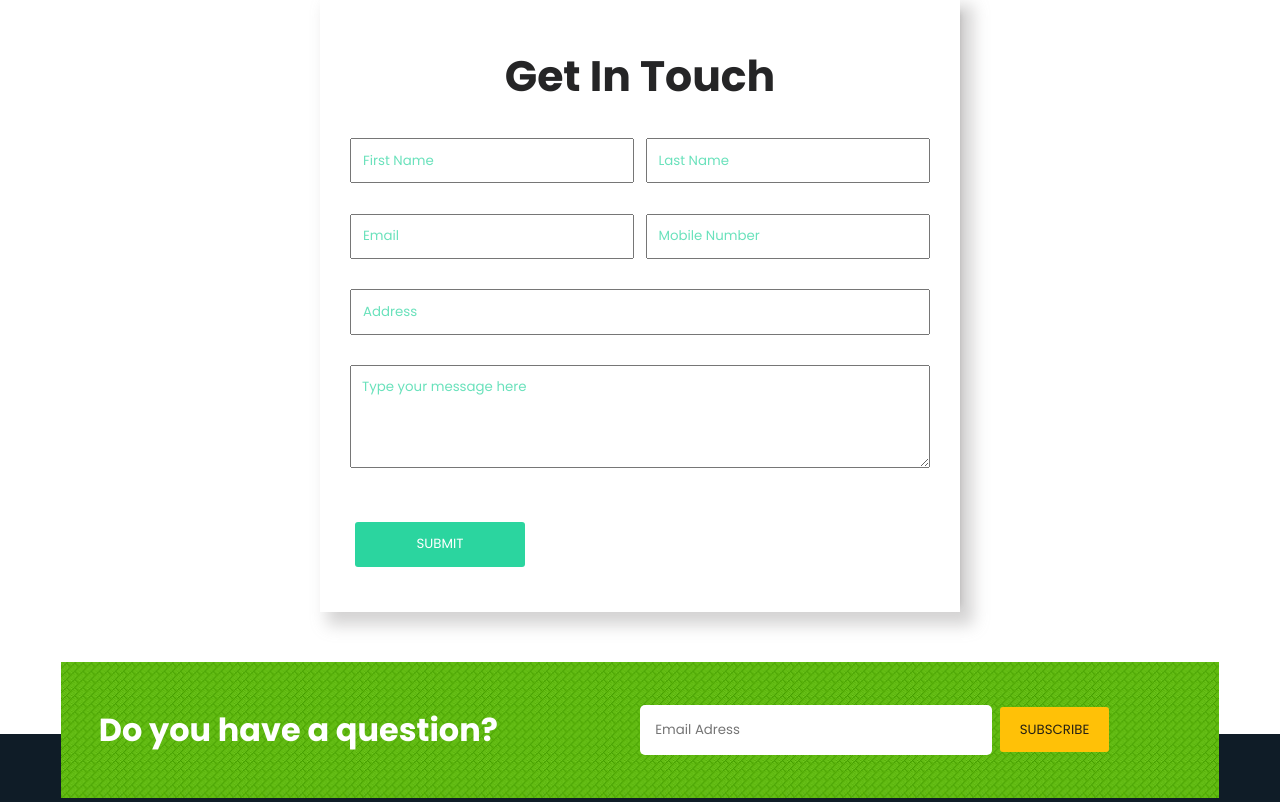
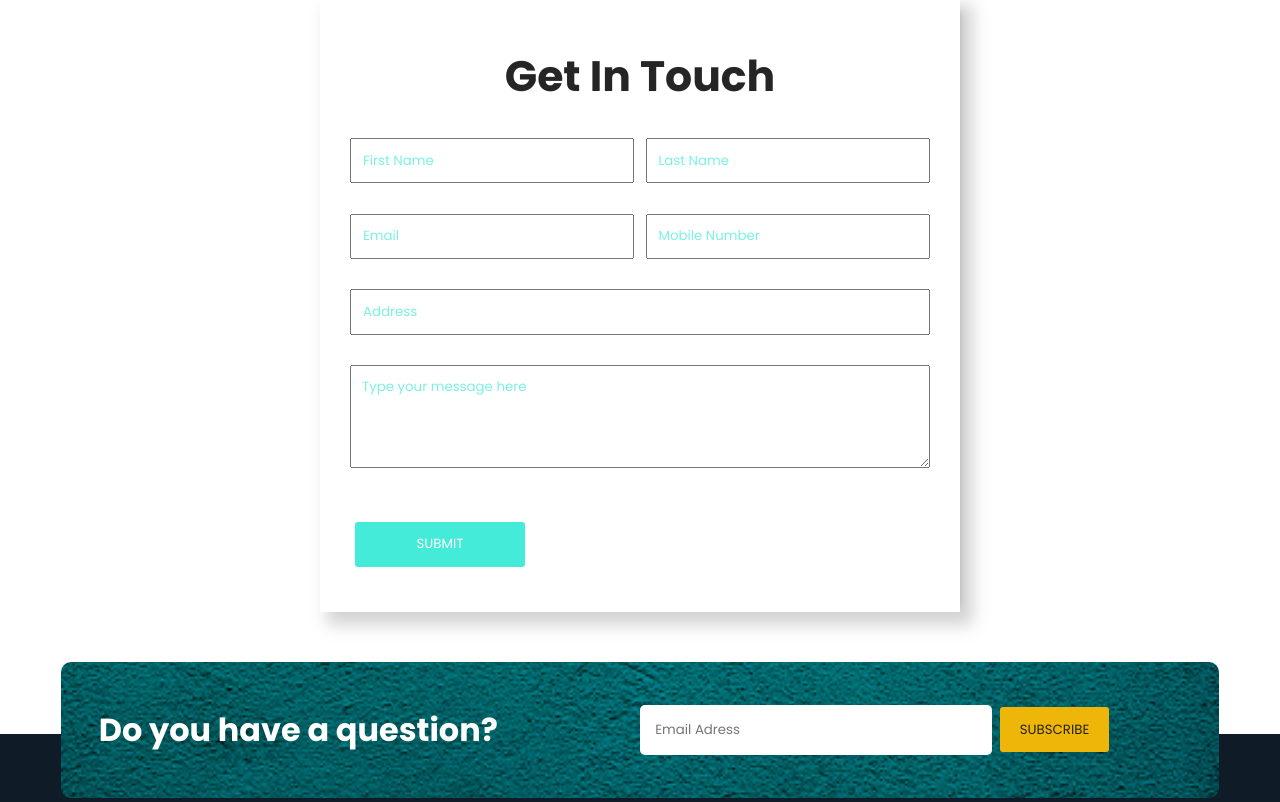
Before and after one commit to developerr-ayush/smahi-hope-foundation, a plain HTML site: page contact.html in a window 1280 px wide. Shown: the part 800-1602 px from the top of the page. Drawn offline with Linux system fonts and the light colour scheme.

Commit message:
colour changes

```diff
--- a/css/style.scss
+++ b/css/style.scss
@@ -3,14 +3,15 @@
 @import url('https://fonts.googleapis.com/css2?family=Poppins:ital,wght@0,100;0,200;0,300;0,400;0,500;0,600;0,700;0,800;0,900;1,100;1,200;1,300;1,400;1,500;1,600;1,700;1,800;1,900&display=swap');
 
 // variables---
-$primary_color: #2bd59f;
+$primary_color: #43eBd8;
+// aqua color
 $black_color: #151516ee;
 $grey: #7b7b7b;
 $dark_grey: #121212;
 $light_grey: #f3f1f1b1;
 $white: #ffffff;
 $dark_blue: #0f1c27;
-$yellow_color: #ffc107;
+$yellow_color: #EEB609;
 $blue: #0c151d;
 
 * {
@@ -113,6 +114,7 @@ button:hover {
 .btn_yellow:hover {
   border: 1px solid $yellow_color;
   background: none;
+  color: $white !important;
 }
 .inner {
   margin-top: 2rem;
@@ -543,7 +545,10 @@ button:hover {
     margin: 0 auto;
     margin-top: -125px;
     padding: 1rem 2.5rem;
-    background: url(../img/green.png) no-repeat scroll center center;
+    background: url(../img/aqua.jpg)   no-repeat scroll center center;
+    background-color: rgba(0, 0, 0, 0.4) ;
+    background-blend-mode: darken;
+    border-radius: 10px;
     background-size: cover;
     h2 {
       color: $white;
```
Also changed, not shown: css/style.css, img/aqua.jpg (added), 1 other file.
